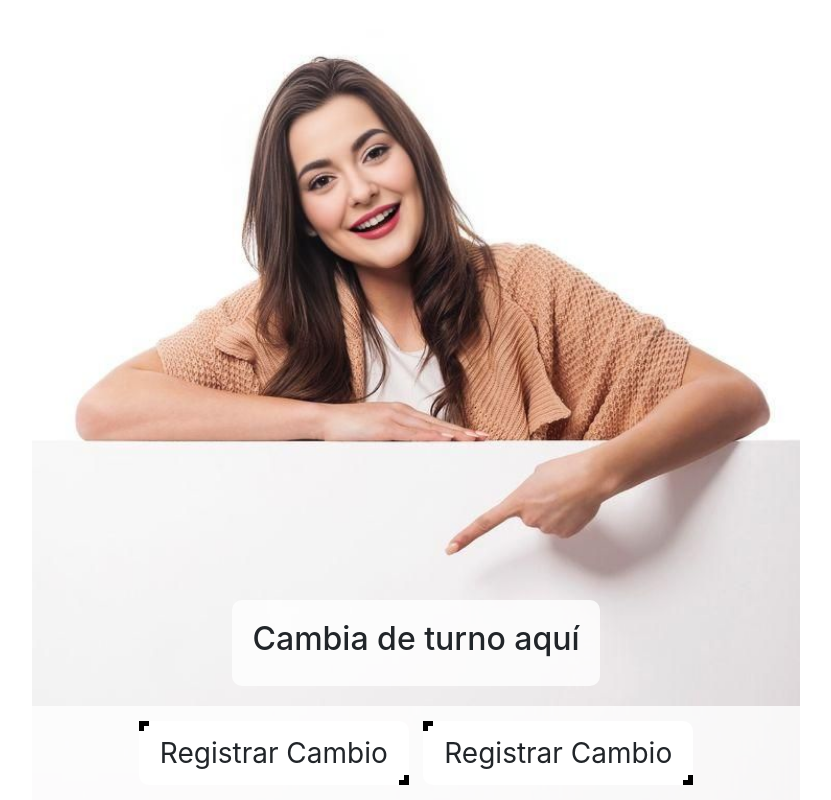
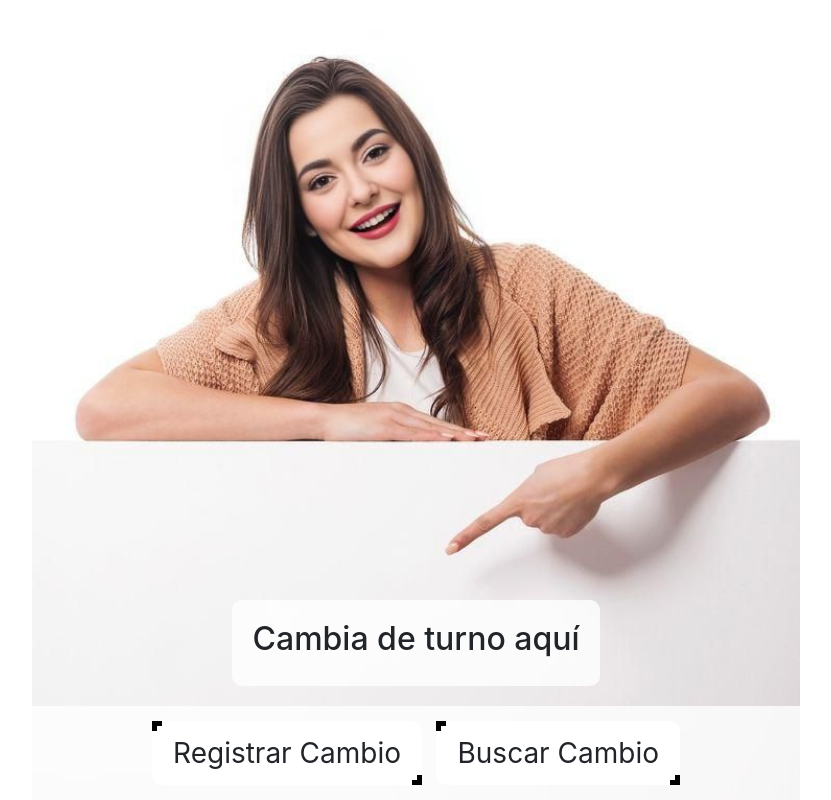
Before and after one commit to yaninacba/kambio2, a website: page index.html in a window 1280 px wide. Shown: the whole page, without its empty margins (224-1055 px from the left). Drawn offline with nearby package versions, Linux system fonts and the light colour scheme.

Commit message:
Update index.html

```diff
--- a/index.html
+++ b/index.html
@@ -6,8 +6,7 @@
   <title>Formulario de Registro</title>
   <!-- Bootstrap CSS -->
   <link href="https://maxcdn.bootstrapcdn.com/bootstrap/4.5.2/css/bootstrap.min.css" rel="stylesheet">
-   <link rel="stylesheet" href="index.css">
-
+  <link rel="stylesheet" href="index.css">
 </head>
 <body>
   <!-- Contenido principal -->
@@ -18,9 +17,9 @@
   <!-- Botones en la parte inferior -->
   <div class="botones-inferiores">
     <div class="data container">
-    <span class="btn" id="registrarBtn">Registrar Cambio</span>
-  <span class="btn" id="buscar">Registrar Cambio</span>
-
+      <button id="registrarBtn" class="btn">Registrar Cambio</button>
+      <button id="buscar" class="btn">Buscar Cambio</button>
+    </div>
   </div>
 
   <!-- Scripts de Bootstrap -->
```
